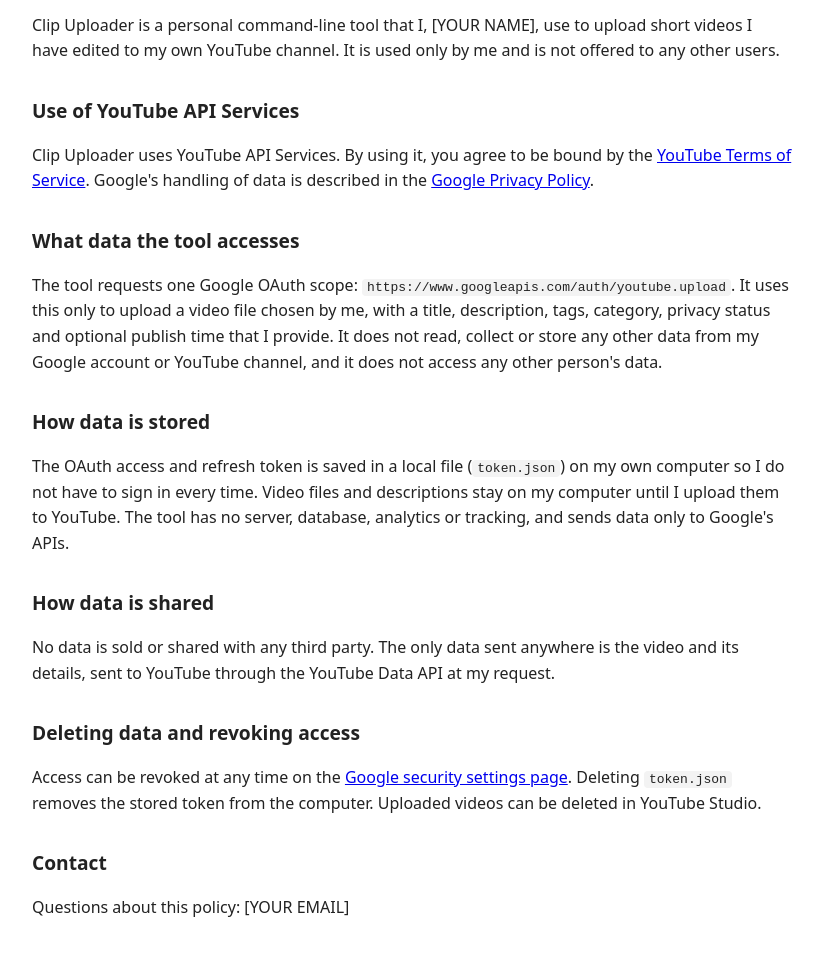
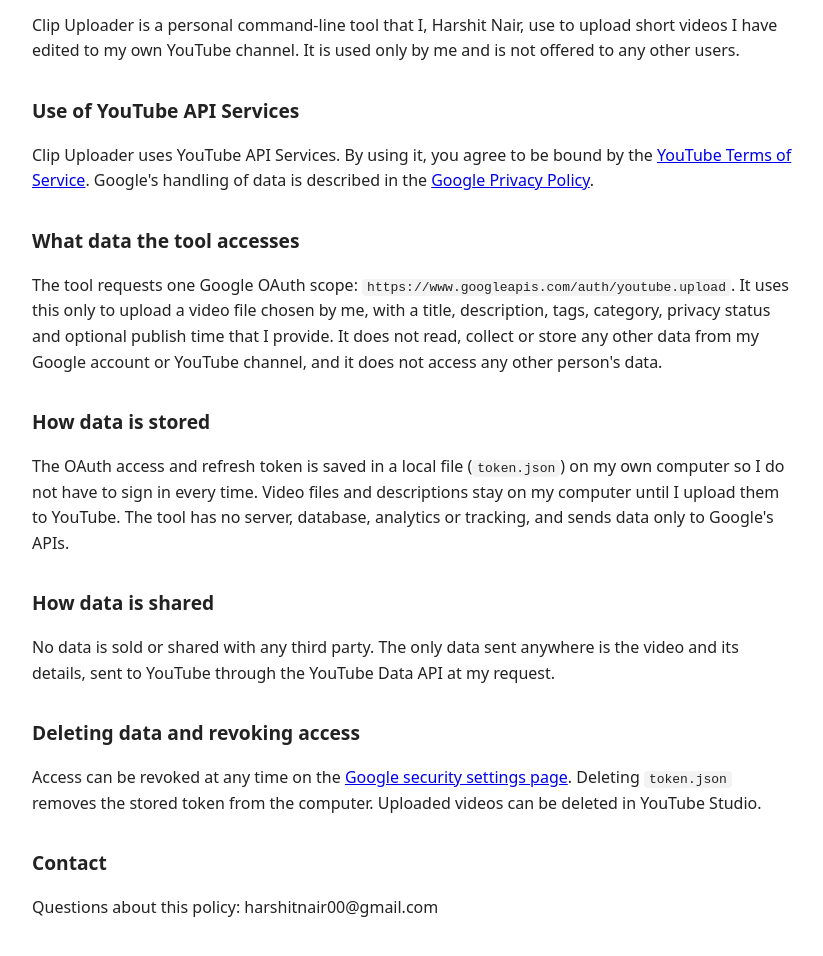
Before and after one commit to CoderWithSharingan/yt-uploader, a plain HTML site: page index.html in a window 1280 px wide. Shown: the part 124-1080 px from the top of the page, without its empty margins (228-1051 px from the left). Drawn offline with Linux system fonts and the light colour scheme.

Commit message:
Update personal information in privacy policy

```diff
--- a/index.html
+++ b/index.html
@@ -16,7 +16,7 @@
 <h1>Clip Uploader – Privacy Policy</h1>
 <p class="meta">Last updated: 18 November 2026</p>
 
-<p>Clip Uploader is a personal command-line tool that I, [YOUR NAME], use to upload short videos I have edited to my own YouTube channel. It is used only by me and is not offered to any other users.</p>
+<p>Clip Uploader is a personal command-line tool that I, Harshit Nair, use to upload short videos I have edited to my own YouTube channel. It is used only by me and is not offered to any other users.</p>
 
 <h2>Use of YouTube API Services</h2>
 <p>Clip Uploader uses YouTube API Services. By using it, you agree to be bound by the <a href="https://www.youtube.com/t/terms">YouTube Terms of Service</a>. Google's handling of data is described in the <a href="https://policies.google.com/privacy">Google Privacy Policy</a>.</p>
@@ -34,6 +34,6 @@
 <p>Access can be revoked at any time on the <a href="https://security.google.com/settings/security/permissions">Google security settings page</a>. Deleting <code>token.json</code> removes the stored token from the computer. Uploaded videos can be deleted in YouTube Studio.</p>
 
 <h2>Contact</h2>
-<p>Questions about this policy: [YOUR EMAIL]</p>
+<p>Questions about this policy: harshitnair00@gmail.com</p>
 </body>
 </html>
```
